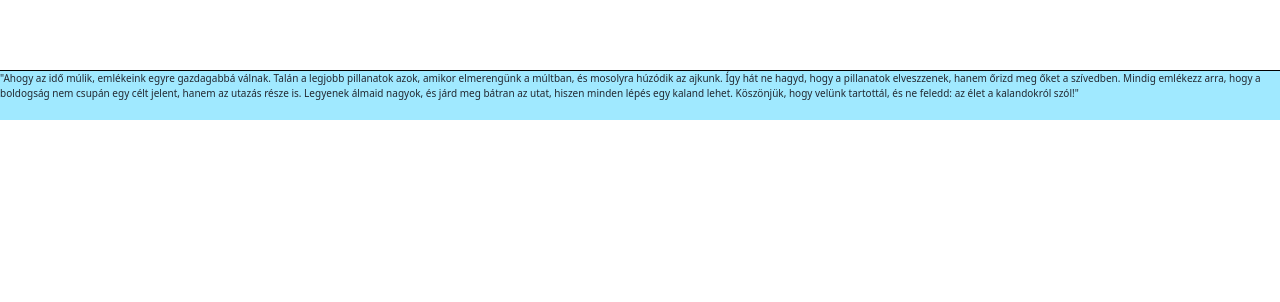
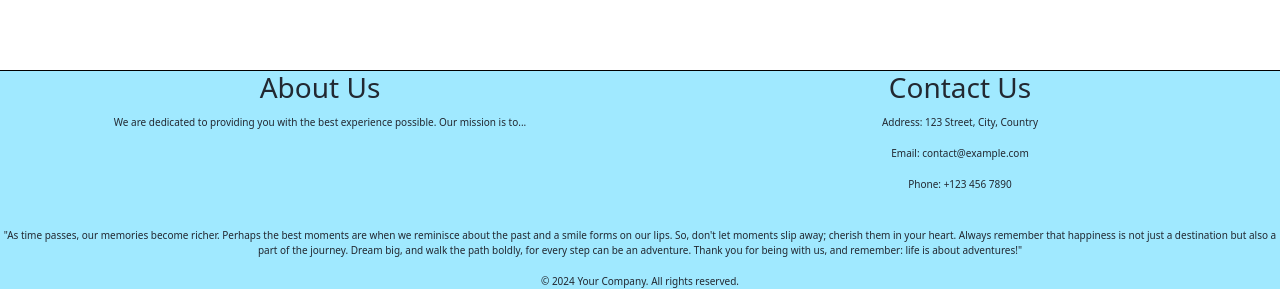
Before and after one commit to DomeeX5/VIZSGAREMEK, a React (Vite) app in the folder apps/client/: page / in a window 1280 px wide. Shown: the part 802-1104 px from the top of the page. Before the commit the page ends 922 px from the top, so only its background shows below. Built offline with nearby package versions, Linux system fonts and the light colour scheme; no server answers.

Commit message:
Apro javitasok

```diff
--- a/apps/client/src/Components/Cart/Cart.tsx
+++ b/apps/client/src/Components/Cart/Cart.tsx
@@ -115,7 +115,7 @@ function Cart(): JSX.Element {
                             }>
                                 <ReactCard.Body>
                                     <Typography variant="h3" component="div">
-                                        Vásárlás
+                                        Kosár
                                     </Typography>
                                     <Typography variant="body2">
                                         {cartItems.map((item) => (
@@ -129,7 +129,7 @@ function Cart(): JSX.Element {
                                 </ReactCard.Body>
                                 <span>Total Price: {totalPrice !== null ? totalPrice : 'Loading...'} Ft</span>
                                 <CardActions>
-                                    <Button size="sm" onClick={() => navigate('/purchase')}>Fizetés</Button>
+                                    <Button size="sm" onClick={() => navigate('/purchase')}>Tovább a Fizetéshez</Button>
                                 </CardActions>
                             </ReactCard>
                         </Box>
--- a/apps/client/src/Components/Home/Main.tsx
+++ b/apps/client/src/Components/Home/Main.tsx
@@ -6,6 +6,7 @@ import { useNavigate } from "react-router-dom";
 import CardComponent from '../Hooks/CardComponent.tsx';
 import {useAddToCart} from "../Hooks/AddCart.tsx";
 import {fetchProductCount, fetchProductsPerPage, productsPerPage} from "./MainApi.tsx";
+import './Style/mainDesign.css'
 
 /**
  * Represents the main page component.
@@ -67,8 +68,8 @@ function Main(): JSX.Element {
                                 <div className="carousel-inner">
                                     <div className="carousel-item active" data-bs-interval="1000">
                                         <img
-                                            src="https://media.giphy.com/media/v1.Y2lkPTc5MGI3NjExa3FzMHVjNXEwMjI0cWNma3NicHF4a3JsZDVzM2c0NXlyaHZveXk0aiZlcD12MV9pbnRlcm5hbF9naWZfYnlfaWQmY3Q9Zw/dmvodzjX8wU7icE3TL/giphy.gif"
-                                            className="d-block w-100 c-img" alt="..." />
+                                            src="https://p1.akcdn.net/full/740645046.microsoft-surface-laptop-go-thj-00046.jpg"
+                                            className="c-img" alt="..." />
                                     </div>
                                     <div className="carousel-item" data-bs-interval="2000">
                                         <img
--- a/apps/client/src/Components/Hooks/CardComponent.tsx
+++ b/apps/client/src/Components/Hooks/CardComponent.tsx
@@ -45,7 +45,7 @@ export default function CardComponent({ product }: { product: ExtendedProduct })
                     src={product.ProductPictures && product.ProductPictures.length > 0 ? product.ProductPictures[0].image : ''}
                     alt={product.product_name} className="card-img-top"/>
                 <CardContent>
-                    <Typography gutterBottom variant="h5" component="div">
+                    <Typography gutterBottom component="div">
                         {product.product_name}
                     </Typography>
                     <Typography variant="body2" color="text.secondary">
--- a/apps/client/src/Components/Register/Register.tsx
+++ b/apps/client/src/Components/Register/Register.tsx
@@ -108,6 +108,7 @@ function Register() {
                         fullWidth
                         style={{marginTop:'10px',marginBottom:'10px',color:'black'}}
                         id="outlined-adornment-password1"
+                        placeholder={'Jelszó'}
                         type={showPassword1 ? 'text' : 'password'}
                         endAdornment={
                             <InputAdornment position="end">
@@ -129,6 +130,7 @@ function Register() {
                         style={{marginTop:'10px',marginBottom:'10px',color:'black'}}
                         id="outlined-adornment-password2"
                         type={showPassword2 ? 'text' : 'password'}
+                        placeholder={'Jelszó megerősítése'}
                         endAdornment={
                             <InputAdornment position="end">
                                 <IconButton
--- a/apps/client/src/Components/mainElements/Footer.tsx
+++ b/apps/client/src/Components/mainElements/Footer.tsx
@@ -11,15 +11,26 @@ function Footer(): JSX.Element {
      */
     const { showLogoutPanel } = useAuth();
 
-    return(
-        <>
-          <footer className={`footer ${showLogoutPanel ? 'darken' : ''}`}>
-              <div>
-                  <p>"Ahogy az idő múlik, emlékeink egyre gazdagabbá válnak. Talán a legjobb pillanatok azok, amikor elmerengünk a múltban, és mosolyra húzódik az ajkunk. Így hát ne hagyd, hogy a pillanatok elveszzenek, hanem őrizd meg őket a szívedben. Mindig emlékezz arra, hogy a boldogság nem csupán egy célt jelent, hanem az utazás része is. Legyenek álmaid nagyok, és járd meg bátran az utat, hiszen minden lépés egy kaland lehet. Köszönjük, hogy velünk tartottál, és ne feledd: az élet a kalandokról szól!"</p>
-              </div>
-          </footer>
-        </>
-    )
+    return (
+        <footer className={`footer ${showLogoutPanel ? 'darken' : ''}`}>
+            <div className="footer-content">
+                <div className="footer-section">
+                    <h3>About Us</h3>
+                    <p>We are dedicated to providing you with the best experience possible. Our mission is to...</p>
+                </div>
+                <div className="footer-section">
+                    <h3>Contact Us</h3>
+                    <p>Address: 123 Street, City, Country</p>
+                    <p>Email: contact@example.com</p>
+                    <p>Phone: +123 456 7890</p>
+                </div>
+            </div>
+            <div className="copyright">
+                <p>"As time passes, our memories become richer. Perhaps the best moments are when we reminisce about the past and a smile forms on our lips. So, don't let moments slip away; cherish them in your heart. Always remember that happiness is not just a destination but also a part of the journey. Dream big, and walk the path boldly, for every step can be an adventure. Thank you for being with us, and remember: life is about adventures!"</p>
+                <p>&copy; 2024 Your Company. All rights reserved.</p>
+            </div>
+        </footer>
+    );
 }
 
 export default Footer;
--- a/apps/client/src/Components/mainElements/Style/App.css
+++ b/apps/client/src/Components/mainElements/Style/App.css
@@ -23,11 +23,11 @@
     left: 0;
     bottom: 0;
     width: 100%;
-    height: 50px;
+    height: fit-content;
     font-size: 10px;
     clear: both;
+    text-align: center;
 }
-
 
 body {
     margin-bottom: 60px;
@@ -48,7 +48,6 @@ p{
     overflow-y: auto;
     z-index: 999;
     height: 580px;
-    border: black solid 1px;
 }
 
 .search-container.active {
@@ -63,3 +62,31 @@ p{
     width: 0;
     display: none;
 }
+
+.footer-content {
+    display: flex;
+    justify-content: space-around;
+    flex-wrap: wrap;
+}
+
+.footer-section {
+    flex: 1;
+    padding: 0 20px;
+}
+
+.footer-section h3 {
+    margin-bottom: 10px;
+}
+
+.social-icons a {
+    color: #fff;
+    margin: 0 5px;
+}
+
+.social-icons a:hover {
+    color: #00f; /* Change color on hover as desired */
+}
+
+.copyright {
+    margin-top: 20px;
+}
```
Also changed, not shown: apps/client/src/Components/Purchase/ConfirmationStep.tsx (+10 -10 lines).
